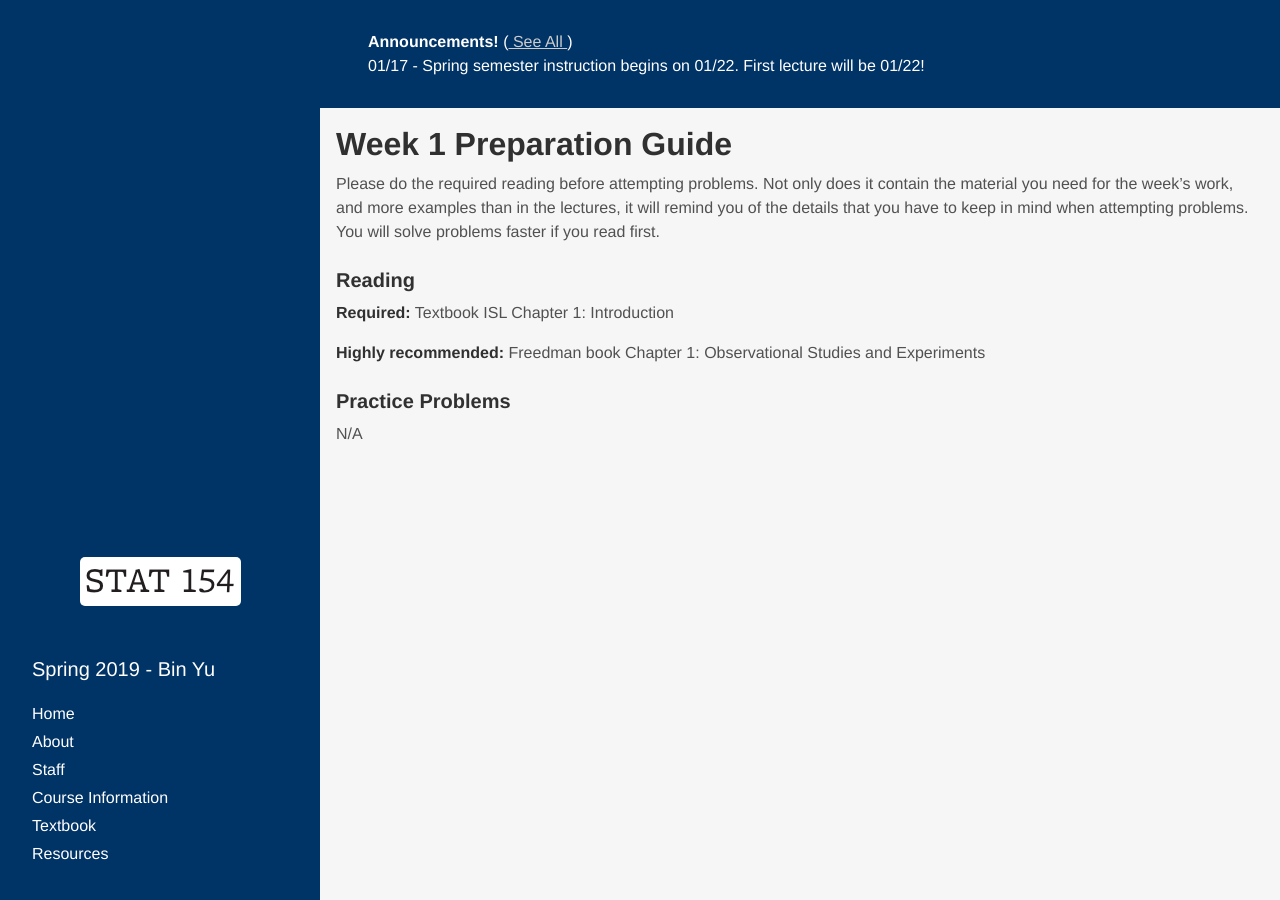
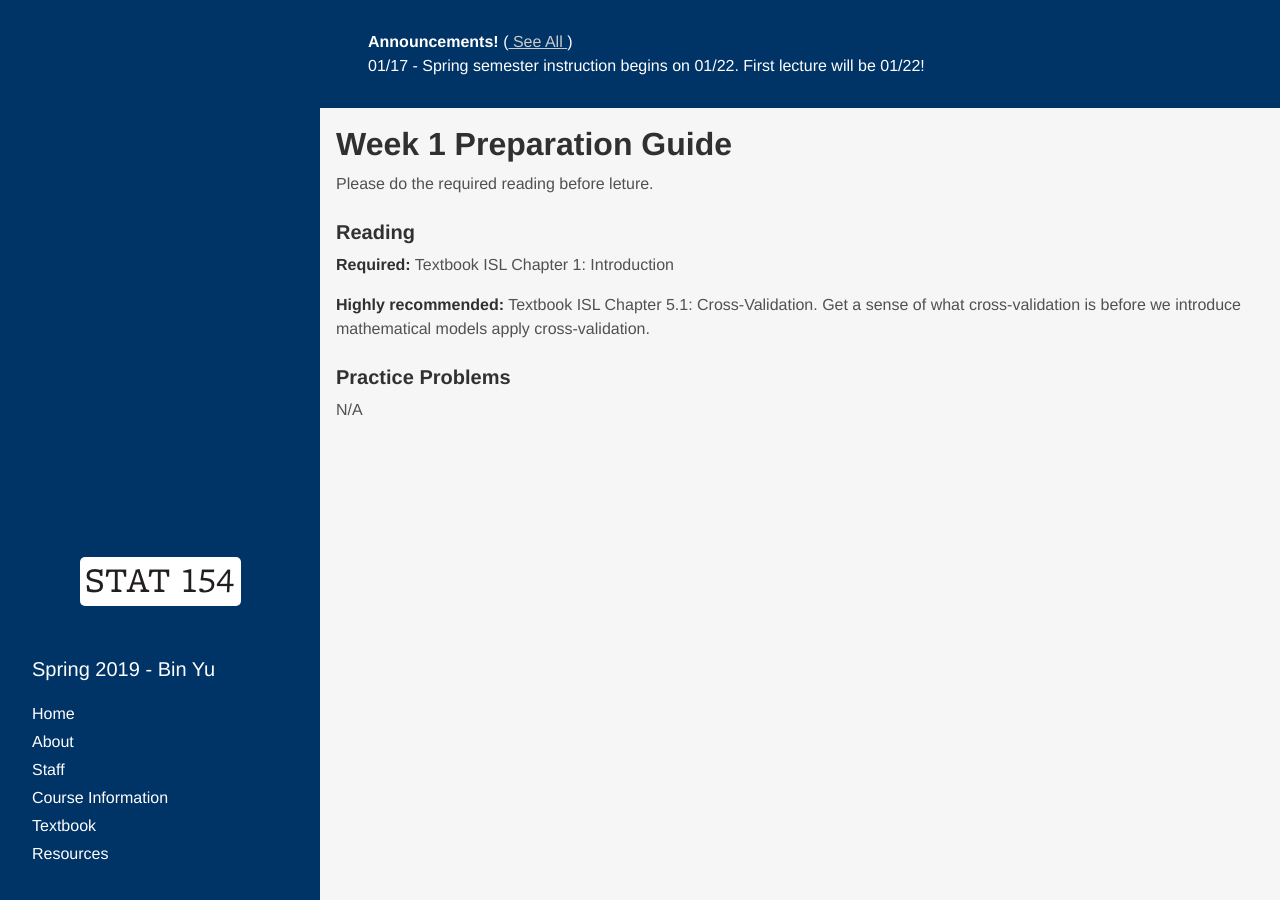
Before and after one commit to stat154/stat154.github.io, a Jekyll site: the page built from prep/prep01.md, in a window 1280 px wide. Built offline with Jekyll 4.4.1, drawn with Linux system fonts in a browser that asks for light colours; some web fonts are replaced.

Commit message:
updated week1 reading

```diff
--- a/prep/prep01.md
+++ b/prep/prep01.md
@@ -3,12 +3,12 @@ layout: page
 title: Week 1 Preparation Guide
 ---
 
-Please do the required reading before attempting problems. Not only does it contain the material you need for the week's work, and more examples than in the lectures, it will remind you of the details that you have to keep in mind when attempting problems. You will solve problems faster if you read first.
+Please do the required reading before leture.
 
 ### Reading ###
 **Required:** Textbook ISL Chapter 1: Introduction
 
-**Highly recommended:** Freedman book Chapter 1: Observational Studies and Experiments
+**Highly recommended:** Textbook ISL Chapter 5.1: Cross-Validation. Get a sense of what cross-validation is before we introduce mathematical models apply cross-validation.
 
 
 ### Practice Problems ###
```
